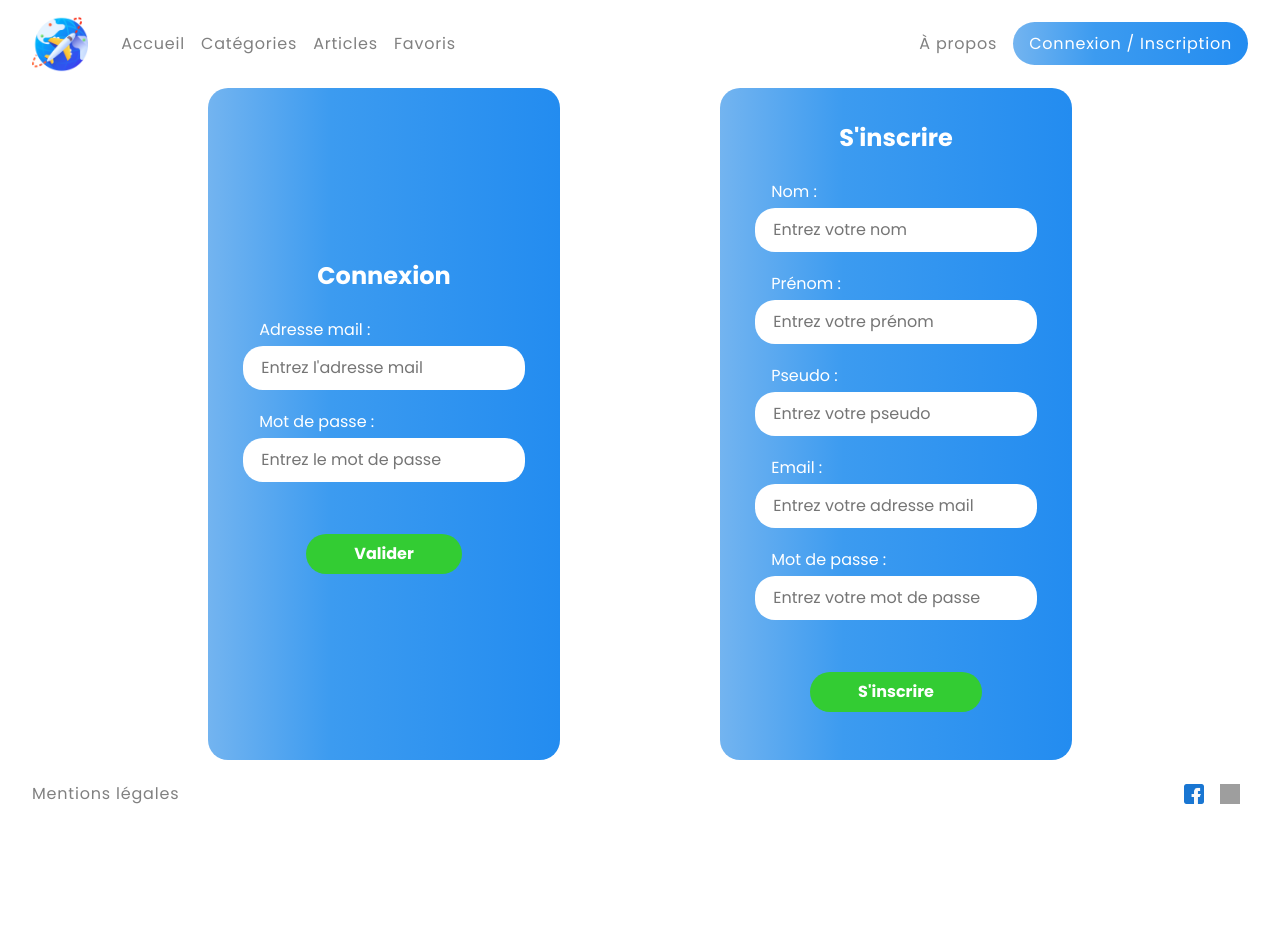
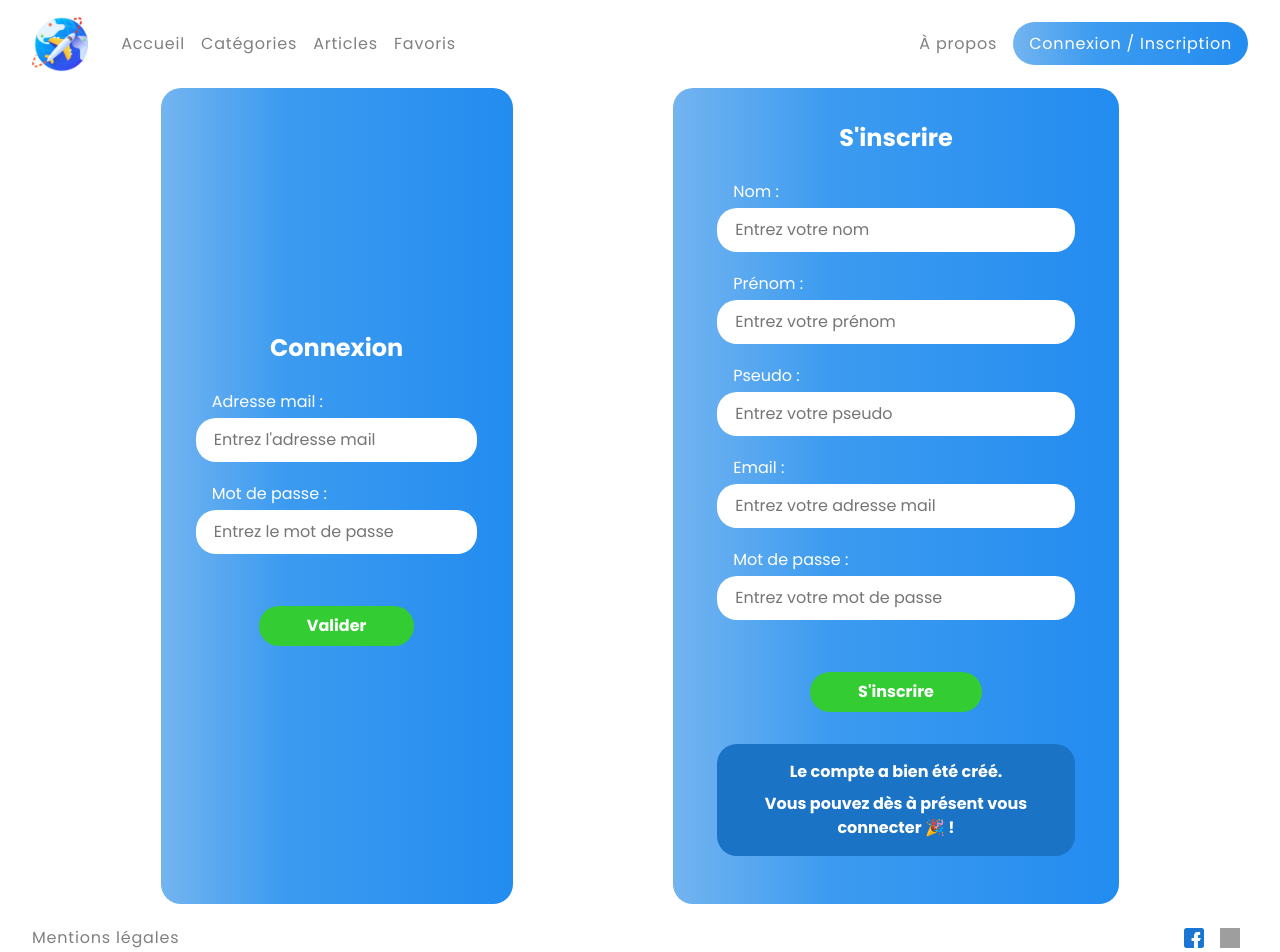
Before and after one commit to alexandre-joliet/TP-travel_blog_front, a Next.js app: page /Login in a window 1280 px wide. Shown: the top 952 px of the page. Before the commit the page ends 828 px from the top, so only its background shows below. Built offline with nearby package versions, Linux system fonts and the light colour scheme; grey boxes are pictures that could not be loaded.

Commit message:
:art: Improve validation message

```diff
--- a/app/Login/page.js
+++ b/app/Login/page.js
@@ -13,22 +13,10 @@ const Login = () => {
   const [role_id, setRole_id] = useState("2");
   const [pseudo, setPseudo] = useState("");
 
-  /*   const click_Login = (e) => {
-    e.preventDefault();
+  const [createAccountValidation, setCreateAccountValidation] = useState("");
 
-      .then((response) => response.json())
-      .then((data) => {
-        if (resourceLimits.message === "SUCCESS") {
-          alert("Vous êtes connecté.");
-          this.goToMain();
-        } else {
-          alert("Vérifiez vos informations, s'il-vous-plait.");
-        }
-      });
-  }; */
-  const [responseTest, setResponseTest] = useState("");
-  const handleSubmit = async (e) => {
-    e.preventDefault();
+  const handleSubmit = async (event) => {
+    event.preventDefault();
 
     await fetch("https://api-travel-blog.onrender.com/signup", {
       method: "POST",
@@ -37,39 +25,23 @@ const Login = () => {
         "Content-Type": "application/x-www-form-urlencoded",
       },
       body: `last_name=${lastName}&first_name=${firstName}&avatar=&mail=${mail}&pseudo=${pseudo}N&password=${password}&role_id=${role_id}`,
-
-      // body: JSON.stringify({
-      //   last_name: lastName,
-      //   first_name: firstName,
-      //   avatar: "",
-      //   mail: mail,
-      //   pseudo: pseudo,
-      //   password: password,
-      //   role_id: role_id,
     })
       .then((response) => {
         console.log(response);
+
         if (!response.ok) {
           throw new Error(`Erreur HTTP: ${response.status}`);
         }
 
-        setResponseTest("OK");
-        return { responseOk };
-
-        // Utilisez text() au lieu de json() pour gérer les réponses vides
+        setCreateAccountValidation("OK");
+        return { response };
       })
-      // .then(text => {
-      //   const data = text ? JSON.parse(text) : {};  // Convertissez en JSON seulement si le texte n'est pas vide
-      //   if (data === true) {
-      //     window.location.href = "/"; // Remplacez par l'URL de votre choix
-      //   } else {
-      //     window.location.href = "page_erreur.html";
-      //   }
-      // })
       .catch((error) => {
         console.log(error);
-        console.error("Il y a eu un problème avec l'opération fetch: ", error);
-        // window.location.href = "page_erreur.html";
+        console.error(
+          "Un problème est survenu lors de la création de compte : ",
+          error
+        );
       });
   };
 
@@ -103,7 +75,9 @@ const Login = () => {
       <div className={styles.signup__container}>
         <h2 className={styles.signup__title}>S&apos;inscrire</h2>
         <form onSubmit={handleSubmit} className={styles.signup__form}>
-          <label htmlFor="lastname" className={styles.signup__form_text}>Nom :</label>
+          <label htmlFor="lastname" className={styles.signup__form_text}>
+            Nom :
+          </label>
           <input
             type="text"
             placeholder="Entrez votre nom"
@@ -111,7 +85,9 @@ const Login = () => {
             value={lastName}
             onChange={(e) => setLastName(e.target.value)}
           />
-          <label htmlFor="firstname" className={styles.signup__form_text}>Prénom :</label>
+          <label htmlFor="firstname" className={styles.signup__form_text}>
+            Prénom :
+          </label>
           <input
             type="text"
             placeholder="Entrez votre prénom"
@@ -119,7 +95,9 @@ const Login = () => {
             value={firstName}
             onChange={(e) => setFirstName(e.target.value)}
           />
-          <label htmlFor="pseudo" className={styles.signup__form_text}>Pseudo :</label>
+          <label htmlFor="pseudo" className={styles.signup__form_text}>
+            Pseudo :
+          </label>
           <input
             type="text"
             placeholder="Entrez votre pseudo"
@@ -127,7 +105,9 @@ const Login = () => {
             value={pseudo}
             onChange={(e) => setPseudo(e.target.value)}
           />
-          <label htmlFor="email" className={styles.signup__form_text}>Email :</label>
+          <label htmlFor="email" className={styles.signup__form_text}>
+            Email :
+          </label>
           <input
             type="text"
             placeholder="Entrez votre adresse mail"
@@ -135,7 +115,9 @@ const Login = () => {
             value={mail}
             onChange={(e) => setMail(e.target.value)}
           />
-          <label htmlFor="password" className={styles.signup__form_text}>Mot de passe :</label>
+          <label htmlFor="password" className={styles.signup__form_text}>
+            Mot de passe :
+          </label>
           <input
             type="password"
             placeholder="Entrez votre mot de passe"
@@ -150,8 +132,16 @@ const Login = () => {
           />
         </form>
 
-        {responseTest === "OK" && (
-          <div className={styles.message}>Le compte a bien été créé !</div>
+        <div className={styles.signup__validationMessage}>
+          <p>Le compte a bien été créé.</p>
+          <p>Vous pouvez dès à présent vous connecter &#127881; !</p>
+        </div>
+
+        {createAccountValidation === "OK" && (
+          <div className={styles.signup__validationMessage}>
+            <p>Le compte a bien été créé.</p>
+            <p>Vous pouvez dès à présent vous connecter &#127881; !</p>
+          </div>
         )}
       </div>
     </main>
--- a/app/Login/page.module.css
+++ b/app/Login/page.module.css
@@ -76,8 +76,19 @@
   cursor: pointer;
 }
 
-.message {
-  justify-content: center;
+.signup__validationMessage {
+  background-color: #1b73c5;
+  border: none;
+  border-radius: 20px;
+  font-weight: 700;
+  margin: 1rem auto;
+  padding: 0.5rem 2rem;
+  max-width: 80%;
+  text-align: center;
+}
+
+.signup__validationMessage p {
+  margin: 0.5rem 0;
 }
 
 /* MEDIA QUERIES */
```
